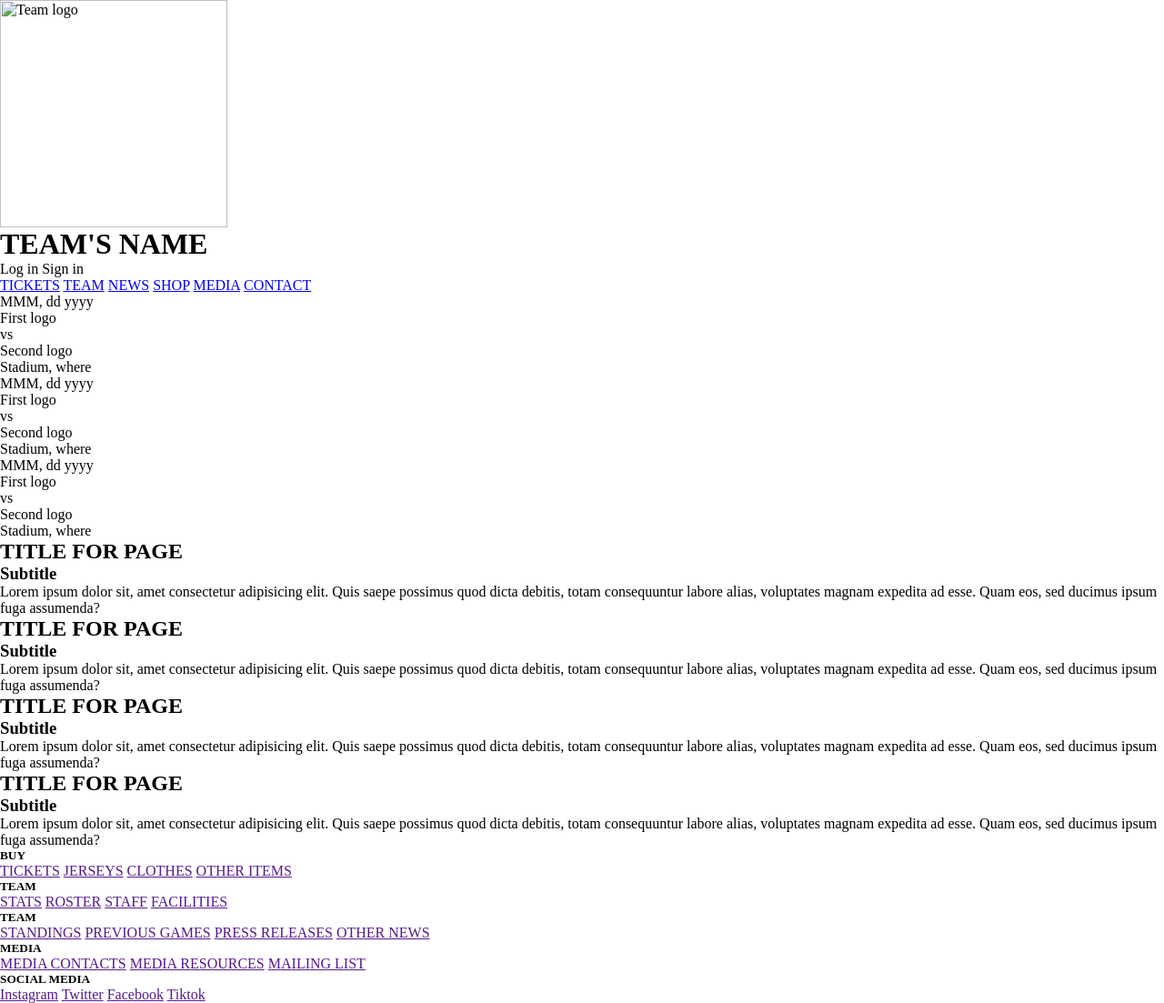
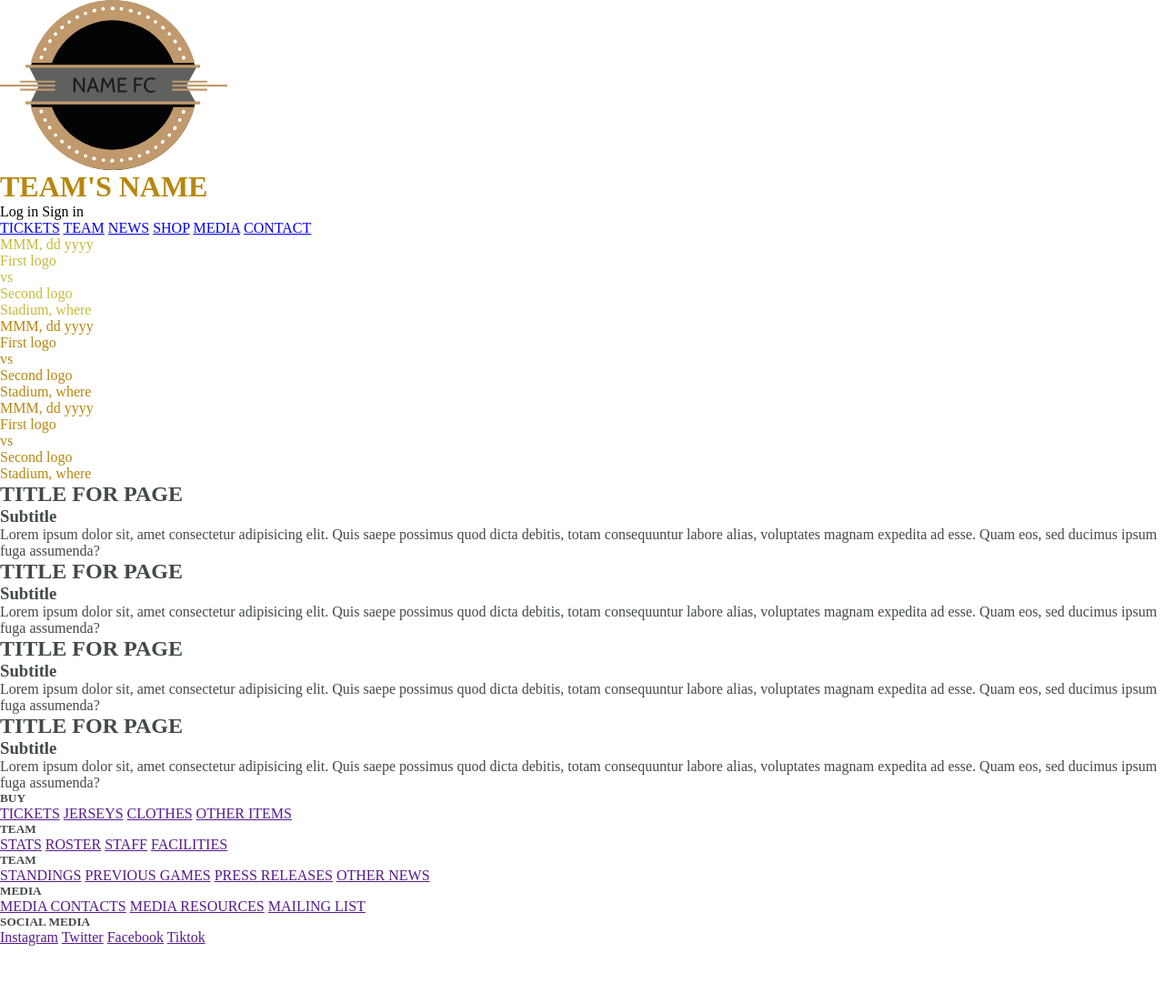
Before and after one commit to jrkaren9/webdev, a plain HTML site: page index.html in a window 1280 px wide. Shown: the whole page at 91% size. After the commit the page ends 1040 px from the top, so only its background shows below. Drawn offline with Linux system fonts and the light colour scheme.

Commit message:
Apply CSS in index.html

```diff
--- a/css/style.css
+++ b/css/style.css
@@ -3,3 +3,24 @@
     padding: 0;
     box-sizing: border-box;
 }
+
+.post{
+    color: #424949;
+}
+
+#nextmatches{
+    color: #C5BA3A;
+}
+
+.matches{
+    color: darkgoldenrod;
+}
+
+.footertext{
+    color: #424949;
+}
+
+#teamname {
+    font-size: xx-large;
+    color: darkgoldenrod;
+}
--- a/index.html
+++ b/index.html
@@ -7,12 +7,13 @@
     <title>Team Website</title>
 </head>
 <body>
-    <img src="logo.svg" alt= "Team logo" width="250">
+    <img src="imgs/logo.svg" alt= "Team logo" width="250">
     <header>
-        <h1>TEAM'S NAME</h1>
+        <h1 id="teamname">TEAM'S NAME</h1>
     </header>
     <span>Log in</span>
     <span>Sign in</span>
+
     <nav>
         <a href="tickets.html">TICKETS</a>
         <a href="team.html">TEAM</a>
@@ -21,8 +22,10 @@
         <a href="media.html">MEDIA</a>
         <a href="contact.html">CONTACT</a>
     </nav>
+
     <aside>
-        <div>
+
+        <div class="matches" id="nextmatches">
             <p>MMM, dd yyyy</p>
             <div>
                 <span>First logo</span>
@@ -31,7 +34,8 @@
             </div>
             <p>Stadium, where</p>
         </div>
-        <div>
+
+        <div class="matches">
             <p>MMM, dd yyyy</p>
             <div>
                 <span>First logo</span>
@@ -40,7 +44,8 @@
             </div>
             <p>Stadium, where</p>
         </div>
-        <div>
+
+        <div class="matches">
             <p>MMM, dd yyyy</p>
             <div>
                 <span>First logo</span>
@@ -50,8 +55,19 @@
             <p>Stadium, where</p>
         </div>
     </aside>
+
     <section>
-        <article>
+
+        <article class="post">
+            <h2>TITLE FOR PAGE</h2>
+            <h3>Subtitle</h3>
+            <p class= "post">
+                Lorem ipsum dolor sit, amet consectetur adipisicing elit. Quis saepe possimus quod dicta debitis,
+                totam consequuntur labore alias, voluptates magnam expedita ad esse. Quam eos, sed ducimus ipsum fuga assumenda?
+            </p>
+        </article>
+
+        <article class="post">
             <h2>TITLE FOR PAGE</h2>
             <h3>Subtitle</h3>
             <p>
@@ -59,7 +75,8 @@
                 totam consequuntur labore alias, voluptates magnam expedita ad esse. Quam eos, sed ducimus ipsum fuga assumenda?
             </p>
         </article>
-        <article>
+
+        <article class="post">
             <h2>TITLE FOR PAGE</h2>
             <h3>Subtitle</h3>
             <p>
@@ -67,7 +84,8 @@
                 totam consequuntur labore alias, voluptates magnam expedita ad esse. Quam eos, sed ducimus ipsum fuga assumenda?
             </p>
         </article>
-        <article>
+
+        <article class="post">
             <h2>TITLE FOR PAGE</h2>
             <h3>Subtitle</h3>
             <p>
@@ -75,18 +93,13 @@
                 totam consequuntur labore alias, voluptates magnam expedita ad esse. Quam eos, sed ducimus ipsum fuga assumenda?
             </p>
         </article>
-        <article>
-            <h2>TITLE FOR PAGE</h2>
-            <h3>Subtitle</h3>
-            <p>
-                Lorem ipsum dolor sit, amet consectetur adipisicing elit. Quis saepe possimus quod dicta debitis,
-                totam consequuntur labore alias, voluptates magnam expedita ad esse. Quam eos, sed ducimus ipsum fuga assumenda?
-            </p>
-        </article>
+
     </section>
+
     <footer>
+
         <div>
-            <h5>BUY</h5>
+            <h5 class="footertext">BUY</h5>
             <a href="">TICKETS</a>
             <a href="">JERSEYS</a>
             <a href="">CLOTHES</a>
@@ -94,7 +107,7 @@
         </div>
 
         <div>
-            <h5>TEAM</h5>
+            <h5 class="footertext">TEAM</h5>
             <a href="">STATS</a>
             <a href="">ROSTER</a>
             <a href="">STAFF</a>
@@ -102,7 +115,7 @@
         </div>
 
         <div>
-            <h5>TEAM</h5>
+            <h5 class="footertext">TEAM</h5>
             <a href="">STANDINGS</a>
             <a href="">PREVIOUS GAMES</a>
             <a href="">PRESS RELEASES</a>
@@ -110,14 +123,14 @@
         </div>
 
         <div>
-            <h5>MEDIA</h5>
+            <h5 class="footertext">MEDIA</h5>
             <a href="">MEDIA CONTACTS</a>
             <a href="">MEDIA RESOURCES</a>
             <a href="">MAILING LIST</a>
         </div>
 
         <div>
-            <h5>SOCIAL MEDIA</h5>
+            <h5 class="footertext">SOCIAL MEDIA</h5>
             <a href="">Instagram</a>
             <a href="">Twitter</a>
             <a href="">Facebook</a>
```
